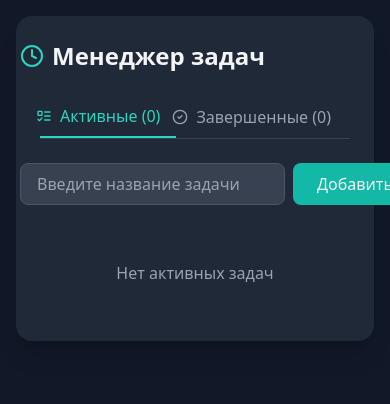
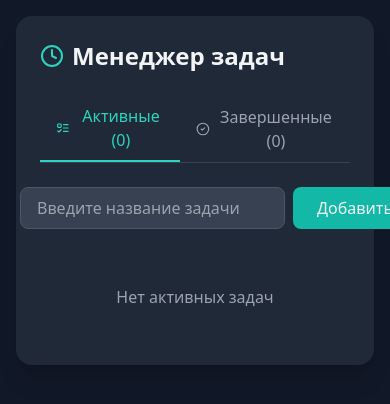
Before and after one commit to Shk1Alex/task_manager_TS-React, a React (Vite) app: page / in a window 390 px wide. Shown: the top 404 px of the page. Built offline with nearby package versions, Linux system fonts and the light colour scheme.

Commit message:
mobile layout finalt

```diff
--- a/src/App.tsx
+++ b/src/App.tsx
@@ -284,7 +284,7 @@ function App() {
           {/* Add Task Form */}
           {activeTab === 'active' && (
             <form onSubmit={addTask} className="mb-6">
-              <div className="flex gap-2">
+              <div className="flex gap-2 forms">
                 <input
                   type="text"
                   value={newTaskTitle}
--- a/src/index.css
+++ b/src/index.css
@@ -59,10 +59,10 @@
 @media (max-width: 420px) {
 
 .text-lg {
-    font-size: 0.8rem !important;
+    font-size: 1rem !important;
 }
 
-.gap-2 {
+.forms {
 margin-left: -20px;
 }
 
```
